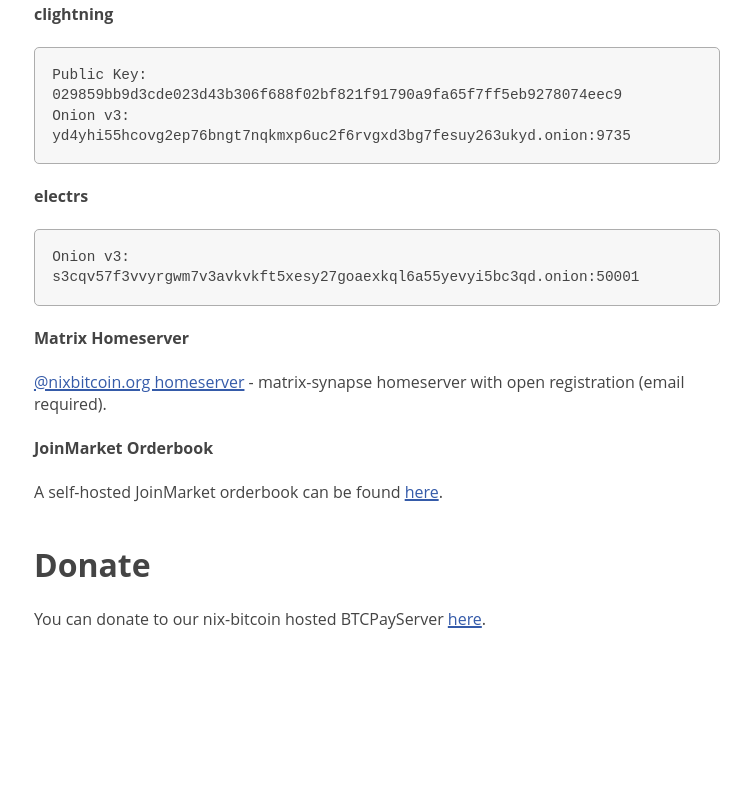
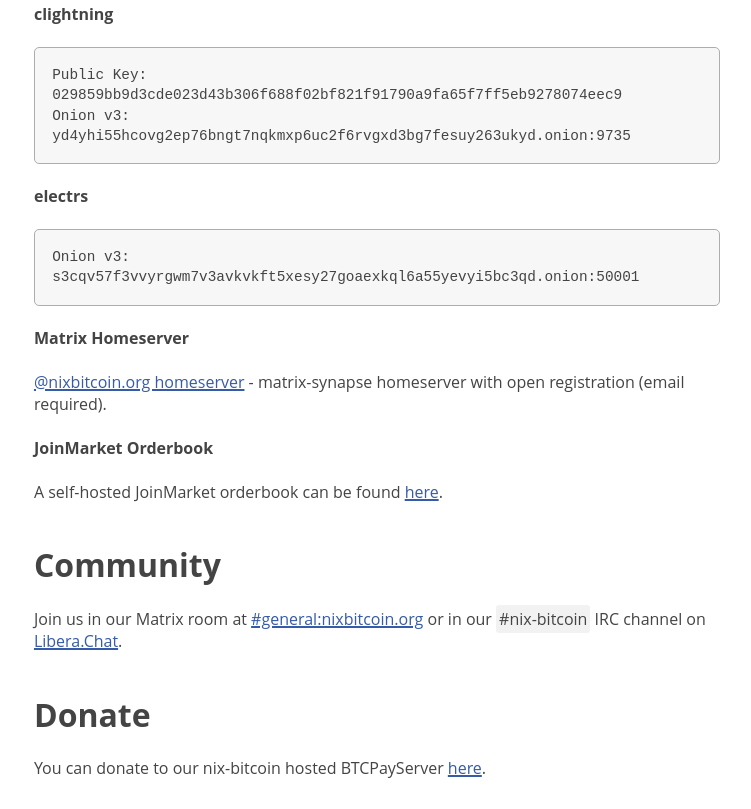
Before and after one commit to fort-nix/nixbitcoin.org, a plain HTML site: page website/static/index.html in a window 1280 px wide. Shown: the part 507-1316 px from the top of the page, without its empty margins (263-1014 px from the left). Before the commit the page ends 1167 px from the top, so only its background shows below. Drawn offline with Linux system fonts and the light colour scheme.

Commit message:
homepage: add `community` section

```diff
--- a/website/static/index.html
+++ b/website/static/index.html
@@ -47,7 +47,11 @@
     <a href="https://element.nixbitcoin.org">@nixbitcoin.org homeserver</a> - matrix-synapse homeserver with open registration (email required).
 
     <h4>JoinMarket Orderbook</h4>
-    A self-hosted JoinMarket orderbook can be found <a href="/obwatcher">here</a>.
+    A self-hosted JoinMarket orderbook can be found <a href="/orderbook">here</a>.
+
+    <h1>Community</h1>
+    Join us in our Matrix room at <a href="https://matrix.to/#/#general:nixbitcoin.org">#general:nixbitcoin.org</a>
+    or in our <span class="inline-code">#nix-bitcoin</span> IRC channel on <a href="https://libera.chat">Libera.Chat</a>.
 
     <h1>Donate</h1>
 
--- a/website/static/style.css
+++ b/website/static/style.css
@@ -1,7 +1,8 @@
 :root {
     --text-color: #444;
     --hover-bg: #edeff3;
-    --light-gray: #f7f7f7;
+    --light-grey: #f7f7f7;
+    --grey: #f2f2f2;
     --link-color: #355ba9;;
 }
 #logo {
@@ -55,7 +56,7 @@ a {
     text-decoration-thickness: 0.12em;
 }
 code {
-    background-color: var(--light-gray);
+    background-color: var(--light-grey);
     border: 1px solid #adadad;
     border-radius: 5px;
     display: block;
@@ -63,3 +64,9 @@ code {
     word-wrap: break-word;
     font-size: 0.9rem;
 }
+.inline-code {
+    background-color: var(--grey);
+    padding: 3px;
+    border-radius: 3px;
+    border: 0px;
+}
```
